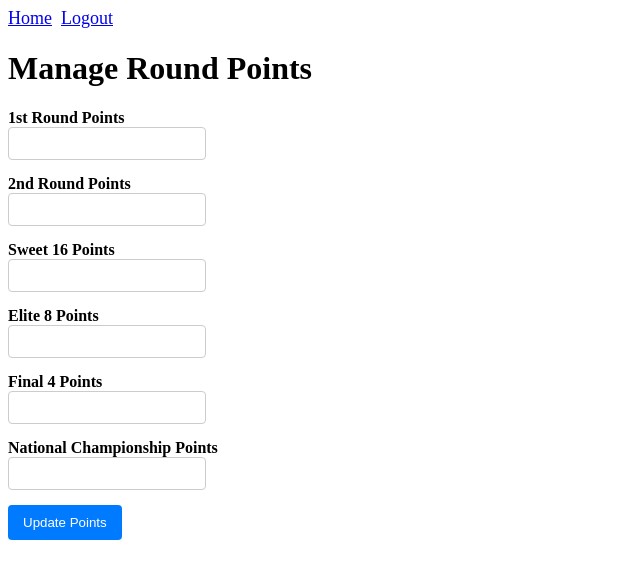
After one commit to gmichnikov/madness, a Flask app: template app/templates/admin/manage_rounds.html in a window 1280 px wide. The commit adds this page. Shown: the top 579 px of the page, without its empty margins (0-640 px from the left). Run offline with Flask 3, Linux system fonts and the light colour scheme; the template is opened without the code that fills it: values that come from a table or form of the project are taken from there, others are empty; the visitor is signed in with stand-in values (Sample User, id 1); parts of the project's set-up code (start-up, migrations or seed data) failed here and were passed over.

Commit message:
Add Round model and page to edit points for each round

```diff
--- a/app/forms.py
+++ b/app/forms.py
@@ -1,6 +1,6 @@
 from flask_wtf import FlaskForm
-from wtforms import StringField, PasswordField, SubmitField, SelectField
-from wtforms.validators import DataRequired, Email, Length, EqualTo
+from wtforms import StringField, PasswordField, SubmitField, SelectField, IntegerField
+from wtforms.validators import DataRequired, Email, Length, EqualTo, NumberRange
 
 class RegistrationForm(FlaskForm):
     email = StringField('Email', validators=[DataRequired(), Email()])
@@ -24,9 +24,6 @@ class ManageRegionsForm(FlaskForm):
     region_3 = StringField('Region 3', default="Region 3")
     region_4 = StringField('Region 4', default="Region 4")
     submit = SubmitField('Update Regions')
-
-from flask_wtf import FlaskForm
-from wtforms import StringField, SubmitField
 
 class ManageTeamsForm(FlaskForm):
     team_1 = StringField('Team 1: Region 1, Seed 1')
@@ -94,3 +91,13 @@ class ManageTeamsForm(FlaskForm):
     team_63 = StringField('Team 63: Region 4, Seed 15')
     team_64 = StringField('Team 64: Region 4, Seed 16')
     submit = SubmitField('Update Teams')
+
+class ManageRoundsForm(FlaskForm):
+    round_1_points = IntegerField('1st Round Points', validators=[DataRequired(), NumberRange(min=0)])
+    round_2_points = IntegerField('2nd Round Points', validators=[DataRequired(), NumberRange(min=0)])
+    round_3_points = IntegerField('Sweet 16 Points', validators=[DataRequired(), NumberRange(min=0)])
+    round_4_points = IntegerField('Elite 8 Points', validators=[DataRequired(), NumberRange(min=0)])
+    round_5_points = IntegerField('Final 4 Points', validators=[DataRequired(), NumberRange(min=0)])
+    round_6_points = IntegerField('National Championship Points', validators=[DataRequired(), NumberRange(min=0)])
+
+    submit = SubmitField('Update Points')
--- a/app/routes.py
+++ b/app/routes.py
@@ -1,8 +1,8 @@
 from flask import render_template, redirect, url_for, flash, request
 from app import app, db
-from app.models import User, Region, Team
+from app.models import User, Region, Team, Round
 from flask_login import login_user, logout_user, login_required, current_user, LoginManager
-from app.forms import RegistrationForm, LoginForm, AdminPasswordResetForm, ManageRegionsForm, ManageTeamsForm
+from app.forms import RegistrationForm, LoginForm, AdminPasswordResetForm, ManageRegionsForm, ManageTeamsForm, ManageRoundsForm
 from functools import wraps
 import os
 from dotenv import load_dotenv
@@ -142,3 +142,26 @@ def admin_manage_teams():
             team_field.data = team.name
 
     return render_template('admin/manage_teams.html', form=form)
+
+@app.route('/admin/manage_rounds', methods=['GET', 'POST'])
+@login_required
+@admin_required
+def admin_manage_rounds():
+    form = ManageRoundsForm()
+    if form.validate_on_submit():
+        for i in range(1, 7):
+            round = Round.query.get(i)
+            if round:
+                round_points = getattr(form, f'round_{i}_points').data
+                round.points = round_points
+        db.session.commit()
+        flash('Rounds updated successfully.')
+        return redirect(url_for('admin_manage_rounds'))
+
+    # Pre-populate form fields with current region names
+    for i in range(1, 7):
+        round = Round.query.get(i)
+        if round:
+            getattr(form, f'round_{i}_points').data = round.points
+
+    return render_template('admin/manage_rounds.html', form=form)
--- /dev/null
+++ b/app/templates/admin/manage_rounds.html
@@ -0,0 +1,37 @@
+{% extends 'base.html' %}
+
+{% block title %}Manage Rounds{% endblock %}
+
+{% block content %}
+    <h1>Manage Round Points</h1>
+    <form method="POST">
+        {{ form.hidden_tag() }}
+        <div class="form-group">
+            {{ form.round_1_points.label(class="form-label") }}<br>
+            {{ form.round_1_points(class="form-control", size=20) }}
+        </div>
+        <div class="form-group">
+            {{ form.round_2_points.label(class="form-label") }}<br>
+            {{ form.round_2_points(class="form-control", size=20) }}
+        </div>
+        <div class="form-group">
+            {{ form.round_3_points.label(class="form-label") }}<br>
+            {{ form.round_3_points(class="form-control", size=20) }}
+        </div>
+        <div class="form-group">
+            {{ form.round_4_points.label(class="form-label") }}<br>
+            {{ form.round_4_points(class="form-control", size=20) }}
+        </div>
+        <div class="form-group">
+            {{ form.round_5_points.label(class="form-label") }}<br>
+            {{ form.round_5_points(class="form-control", size=20) }}
+        </div>
+        <div class="form-group">
+            {{ form.round_6_points.label(class="form-label") }}<br>
+            {{ form.round_6_points(class="form-control", size=20) }}
+        </div>
+        <div class="form-group">
+            {{ form.submit(class="btn btn-primary") }}
+        </div>
+    </form>
+{% endblock %}
--- a/app/templates/base.html
+++ b/app/templates/base.html
@@ -19,6 +19,7 @@
                     <a href="{{ url_for('admin_reset_password') }}">Reset Passwords</a>
                     <a href="{{ url_for('admin_manage_regions') }}">Manage Regions</a>
                     <a href="{{ url_for('admin_manage_teams') }}">Manage Teams</a>
+                    <a href="{{ url_for('admin_manage_rounds') }}">Manage Rounds</a>
                 {% endif %}
             {% endif %}
         </nav>
```
Also changed, not shown: app/__init__.py (+17 -1 lines), app/models.py (+8 -0 lines), migrations/versions/83c9195f0e9b_added_round_model.py (added, +33 -0 lines).
